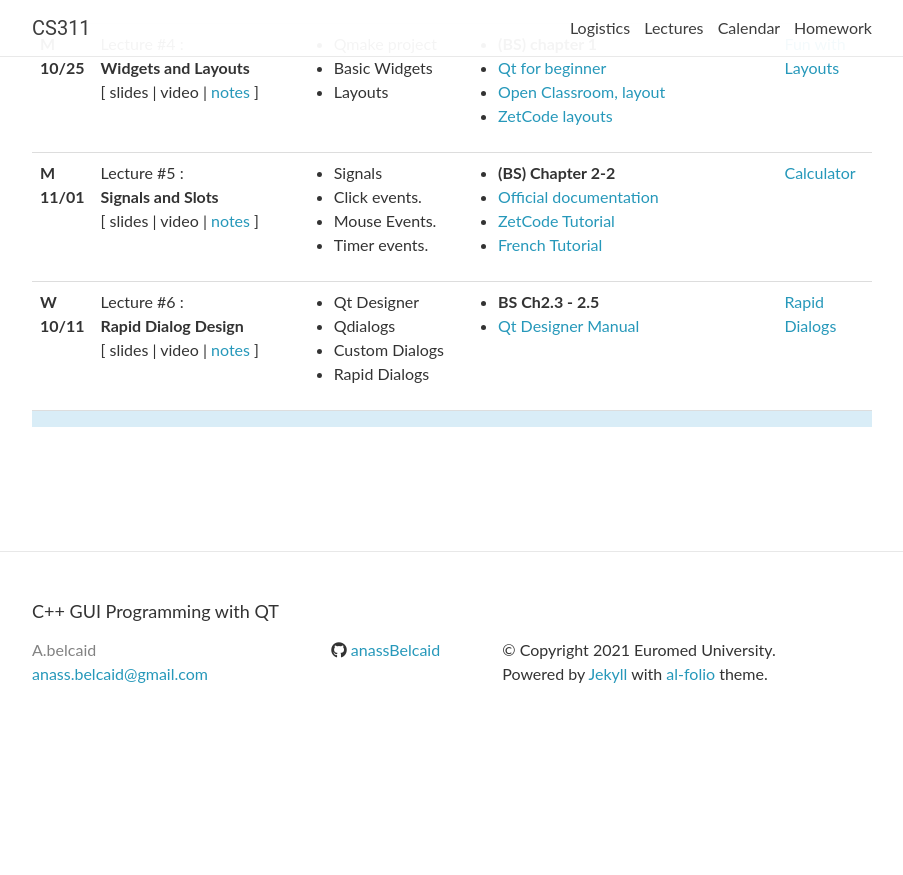
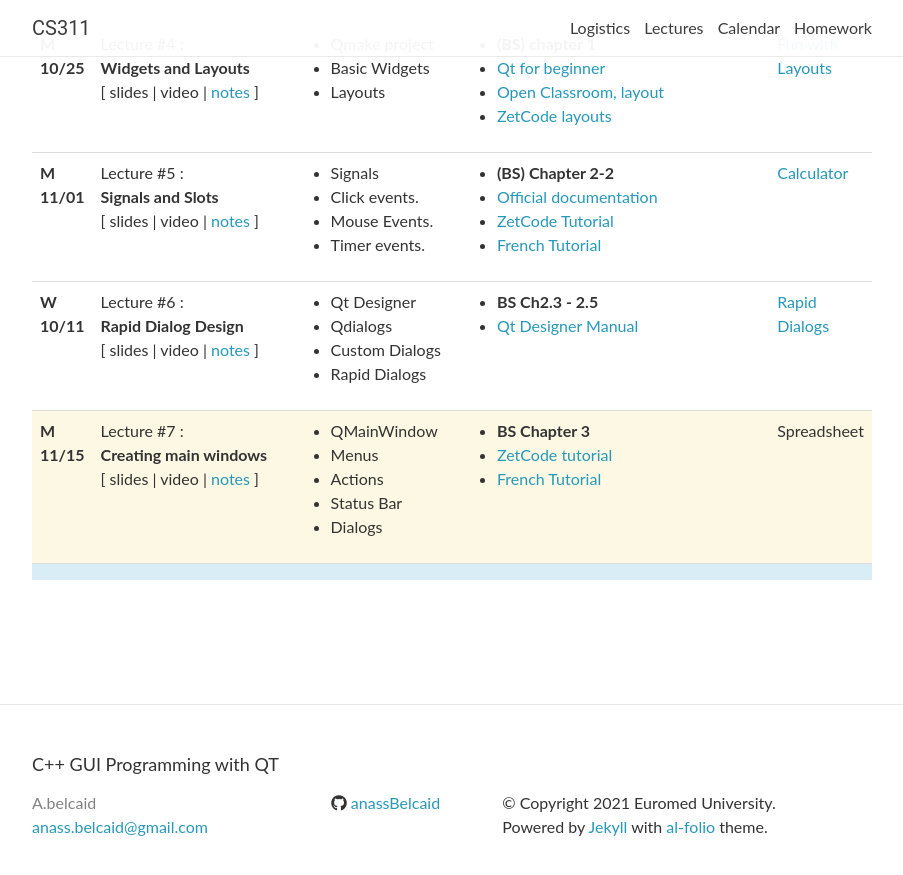
Before and after one commit to anassBelcaid/CS311, a Jekyll site: the page built from _pages/lectures.md, in a window 1280 px wide and 900 px high, scrolled down 601 px. Shown: the top 875 px of the window, without its empty margins (188-1091 px from the left). Built offline with Jekyll 4.4.1, drawn with Linux system fonts in a browser that asks for light colours; nearby versions of some CDN libraries; comment, search, counter and statistics services are not loaded; before the commit the page ends 1348 px from its top, so only the background shows below that; some of the changed lines change nothing that is shown.

Commit message:
First part on MainWindow

````diff
--- a/_data/lectures.yml
+++ b/_data/lectures.yml
@@ -116,7 +116,7 @@
     <strong> Rapid Dialog Design</strong>
   slides:
   video:
-  notes: http://127.0.0.1:4000/designer/
+  notes: https://anassbelcaid.github.io/CS311/designer/
   readings:
     - <b> BS Ch2.3 - 2.5 </b>
     - <a href="https://doc.qt.io/qt-5/qtdesigner-manual.html"> Qt Designer Manual </a>
@@ -126,9 +126,33 @@
     - Custom Dialogs
     - Rapid Dialogs
   homework:
-    - <a href="http://127.0.0.1:4000/rapidgui/"> Rapid Dialogs</a>
+    - <a href="https://anassbelcaid.github.io/CS311/rapidgui/"> Rapid Dialogs</a>
 
-# - date: F 10/18
+
+- date: M 11/15
+  lecturer:
+  title: >
+    <strong> Creating main windows</strong>
+  slides:
+  video:
+  notes: http://127.0.0.1:4000/mainWindow/
+  readings:
+    - <b> BS Chapter 3 </b>
+    - <a href="https://zetcode.com/gui/qt5/menusandtoolbars/"> ZetCode tutorial </a>
+    - <a href="https://openclassrooms.com/fr/courses/1894236-programmez-avec-le-langage-c/1901168-configurez-la-fenetre-principale">
+      French Tutorial </a>
+  topics:
+    - QMainWindow
+    - Menus
+    - Actions
+    - Status Bar
+    - Dialogs
+
+  homework:
+    Spreadsheet
+
+
+# - date: F 11/15
 #   lecturer:
 #   title: >
 #     <strong>Qt Widgets</strong>
--- /dev/null
+++ b/lectures/main_windows.md
@@ -0,0 +1,250 @@
+---
+layout: page
+title: Creating Main Windows
+description:   Create full application by subclassing the QMainWindow class
+date: 2021/11/15
+
+lecturers:
+  - name:  Anass Belcaid
+
+permalink: /mainWindow/
+---
+
+The lecture will teach you how to create **main windows** using Qt. By the end, you will be able to build an application's **entire** user interface, complete with menus, toolbars, status bar and as many dialogs as the application requires.
+
+
+<div class="center">
+  <img src="{{ site.url }}{{ site.baseurl }}/assets/img/lecture7/mainWindow.png">
+  <div class="figcaption">
+  Main components of a QMainWindow.
+  </div>
+</div>
+
+
+
+
+## Table of Contents
+* (toc)
+{:toc}
+
+
+## Introduction
+
+An application's main window provides the **framework** upon which the application's user interface is built. We will base our lecture on the **Spreadsheet** application show in the figure:
+
+
+<div class="center">
+  <img src="{{ site.url }}{{ site.baseurl }}/assets/img/lecture7/example_spreadsheet.png" width="500">
+  <div class="figcaption">
+  SpreadSheet Application.
+  </div>
+</div>
+
+
+Behind most **GUI** applications lies a body of code that provides the
+underlying functionality. For example, code to read and write files or to
+process the data presented in the user interface. For this lecture we will
+focus on creating the main skeleton and live the functionality for next lecture.
+
+## Subclassing QMainWindow
+
+The main component of an application is the
+[QMainWindow](https://doc.qt.io/qt-5/qmainwindow.html). Many of the techniques
+we saw in the previous lectures for creating dialogs and widgets are relevant
+for creating main windows, since both `QDialog` and `QMainWindow` inherit from
+`QWidget`.
+
+> Generally mainWindow are creating using **Qt Designer**.
+
+But for learning proposes, we will **code** everything to demonstrate how it's
+done. If you feel **overwhelmed**  you can follow the tutorial using **Qt
+Designer**.
+
+
+
+So our, first setp is to create a **Qt project** (Yes now we are ready!). and
+choose the following steps:
+
+1. Qt Widgets Application
+2. Name the project `SpreadSheet`
+3. Choose `qmake` as configuration tool.
+4. Name the class `SpreadSheet`
+
+    <div class="center">
+      <img src="{{ site.url }}{{ site.baseurl }}/assets/img/lecture7/config_spreadSheet.png" width="500">
+      <div class="figcaption">
+      Configuration of the main project
+      </div>
+    </div>
+
+5.  **Do not check** the form. as we will be creating a **Main Functional**
+    applicaiton.
+6. Finish the creation by selecting all the **default** remaining options.
+
+
+If you checked the code for the `spreadsheet.h`, you'lle see that we are now
+subclassing a  [QMainWindow](https://doc.qt.io/qt-5/qmainwindow.html).
+
+```cpp
+#include <QMainWindow>
+
+class SpreadSheet : public QMainWindow
+{
+    Q_OBJECT
+public:
+    SpreadSheet(QWidget *parent = nullptr);
+    ~SpreadSheet();
+};
+```
+
+
+Now our class contains only a `Constructor/ Destructor`, we will show **step by
+step** how to add the components of our functional spreadsheet. But before to do
+that let's gather some resources (figures) that will serve us as **Icons**.
+
+## QResources Management systems
+
+[The Qt resource Management system](https://doc.qt.io/qt-5/resources.html) is a
+platform independent mechanism for storing binary files in the application's
+executable. The is useful if you're application always needs a certain set of
+files such as:
+
+- icons.
+- translations files.
+- local database.
+
+The Qt mechanism system is based on tight cooperation between **qmake** and [rcc](https://doc.qt.io/qt-5/rcc.html) (Qt resource compiler).
+
+We will illustrate its use by adding the some **icons** to our application. So
+here  a set of icons <a href="{{ site.url }}{{ site.baseurl }}/assets/img/lecture7/icons.zip"> icons.zip </a>. You're strongly advised to use your own if you want.
+
+
+> Unzip all the images in the project folder.
+
+
+1. Go to your project and click **add File**
+2. Select **Qt Resource File** as shown in the figure:
+
+    <div class="center">
+      <img src="{{ site.url }}{{ site.baseurl }}/assets/img/lecture7/resource_file.png" width="500">
+      <div class="figcaption">
+      Dialog for adding a new resource file.
+      </div>
+    </div>
+
+3. You'll see a third section in your project called **resources**.
+4. Select the `icons.qrc` file and select `Add existing files`
+5. Select all the pictures, you want to add.
+
+    <div class="center">
+      <img src="{{ site.url }}{{ site.baseurl }}/assets/img/lecture7/icons.png" width="500">
+      <div class="figcaption">
+      Set of added icons.
+      </div>
+    </div>
+
+> Now you're set up. Let's dive into the world of menus and actions.
+
+## Creating menus and toolbars
+
+Before creating any application, you need to **carefully**  think about it's
+features and **Functionality**. This will give us a list of **actions** that the
+application could perform ( It's ok to miss some of them as we could add them
+later, but at least think
+about   the essential ones).
+
+**Exercice**:
+
+Let's think about all the functionality of a SpreadSheet and list them:
+
+
+1. It should be able to **create files**.
+2. It can load or **open** new files.
+3. Of course we have to **save** spreadsheets.
+4. An application should be able to **close itself** (daaa)
+5. Our application need to **Go** to any cell.
+6. also **Find** a text.
+7. An application should give information **about** (which version, who's the
+   creator...)
+8. The list could goes on, but we will work with those options.
+
+
+### Actions
+In applications many common commands can be invoked via menus, toolbar buttons, and keyboard shortcuts. Since the user expects each command to **be performed in the same way**, regardless of the user interface used, it is useful to represent each command as an action.
+
+This mechanism is implemented in the [QAction](https://doc.qt.io/qt-5/qaction.html#details) which offer a way to perform an action trough different ways.
+
+For our case we will add the following actions to our application according to
+the previous discussion:
+
+In the `spreadsheet.h` add the following declaration:
+
+```cpp
+
+
+private:  //private method
+   void createActions();   //Function to create all the actions
+
+private:
+QAction *newFile;      //Action to open a new file
+QAction *openFile;     //Action to open a new file
+QAction *saveFile;     // Save the file
+QAction *quit;         //Operation close
+QAction *about;        //About the application
+```
+
+
+Now for the implementation on `spreadsheet.cpp`, we will create each action with
+its associated **icons**. To avoid repeatability, we will show only one action:
+
+
+The general philosophy to create an action is:
+
+
+1. Create it's icon with
+    ```cpp
+    QPixmap quitIcon("path");
+    ```
+2. Create the action with its given icon:
+    ```cpp
+    QAction(icon, "text", parent);
+    ```
+3. Connect the action to it's associated **slot**.
+    ```cpp
+    connect(actionName, &QAction::trigerred,
+             receiver, slot)
+    ```
+
+```cpp
+//Function to create all the widgets
+void SpreadSheet::createActions()
+{
+   //Create the icon
+   QPixmap quitIcon(":/quit_icon.png");
+
+   // Create the action
+   quit = new QAction(quitIcond, "&Quit", this);
+
+
+    //Optional set the shortcut
+    quit->setShortCut(tr("Ctrl+Q"));
+
+   connect(quit, &QAction::trigerred,
+   qApp, &QApplicaiton::exit);
+
+}
+```
+
+
+
+### Menus
+
+
+
+### Toolbar
+
+
+## Setting up the status bar
+
+
+## Calling Dialogs
````
Also changed, not shown: assets/img/lecture7/config_spreadSheet.png (added), assets/img/lecture7/example_spreadsheet.png (added), assets/img/lecture7/icons.png (added), assets/img/lecture7/mainWindow.png (added), assets/img/lecture7/resource_file.png (added), homeworks/03_shapes/copy_file.png (added), 1 other file.
